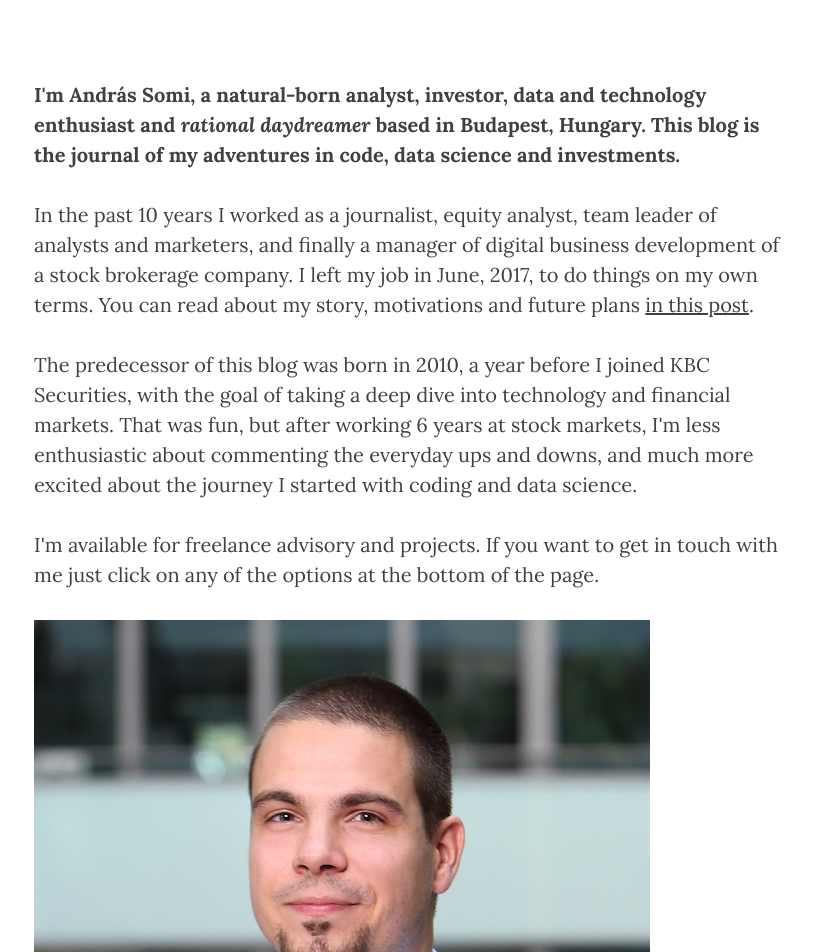
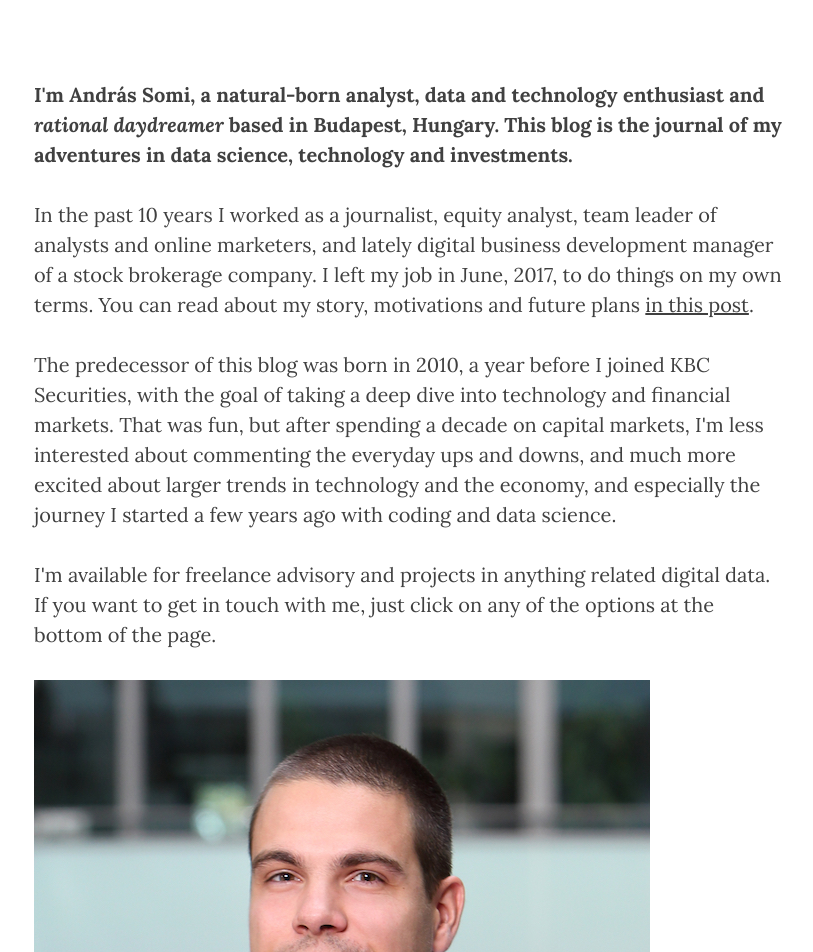
Before and after one commit to doktorjustice/doktorjustice.github.io, a Jekyll site: the page built from about.html, in a window 1280 px wide and 1400 px high. Shown: the part 448-1400 px from the top of the window, without its empty margins (231-1044 px from the left). Built offline with Jekyll 4.4.1, drawn with Linux system fonts in a browser that asks for light colours; nearby versions of some CDN libraries; comment, search, counter and statistics services are not loaded.

Commit message:
Update about page
Refine introduction and availability section.

```diff
--- a/about.html
+++ b/about.html
@@ -7,13 +7,13 @@ photo-author-profile: "stevengoldphoto"
 photo-author: "Steve Goldberg"
 ---
 
-<p><b>I'm András Somi, a natural-born analyst, investor, data and technology enthusiast and <em>rational daydreamer</em> based in Budapest, Hungary. This blog is the journal of my adventures in code, data science and investments.</b></p>
+<p><b>I'm András Somi, a natural-born analyst, data and technology enthusiast and <em>rational daydreamer</em> based in Budapest, Hungary. This blog is the journal of my adventures in data science, technology and investments.</b></p>
 
-<p>In the past 10 years I worked as a journalist, equity analyst, team leader of analysts and marketers, and finally a manager of digital business development of a stock brokerage company. I left my job in June, 2017, to do things on my own terms. You can read about my story, motivations and future plans <a href="http://dotkomblog.com/2017/07/18/changes/">in this post</a>.</p>
+<p>In the past 10 years I worked as a journalist, equity analyst, team leader of analysts and online marketers, and lately digital business development manager of a stock brokerage company. I left my job in June, 2017, to do things on my own terms. You can read about my story, motivations and future plans <a href="http://dotkomblog.com/2017/07/18/changes/">in this post</a>.</p>
 
-<p>The predecessor of this blog was born in 2010, a year before I joined KBC Securities, with the goal of taking a deep dive into technology and financial markets. That was fun, but after working 6 years at stock markets, I'm less enthusiastic about commenting the everyday ups and downs, and much more excited about the journey I started with coding and data science.</p>
+<p>The predecessor of this blog was born in 2010, a year before I joined KBC Securities, with the goal of taking a deep dive into technology and financial markets. That was fun, but after spending a decade on capital markets, I'm less interested about commenting the everyday ups and downs, and much more excited about larger trends in technology and the economy, and especially the journey I started a few years ago with coding and data science.</p>
 
-<p>I'm available for freelance advisory and projects. If you want to get in touch with me just click on any of the options at the bottom of the page.</p>
+<p>I'm available for freelance advisory and projects in anything related digital data. If you want to get in touch with me, just click on any of the options at the bottom of the page.</p>
 
 <img src="/img/Somi_Andras_6616L.jpg" alt="">
 
```
